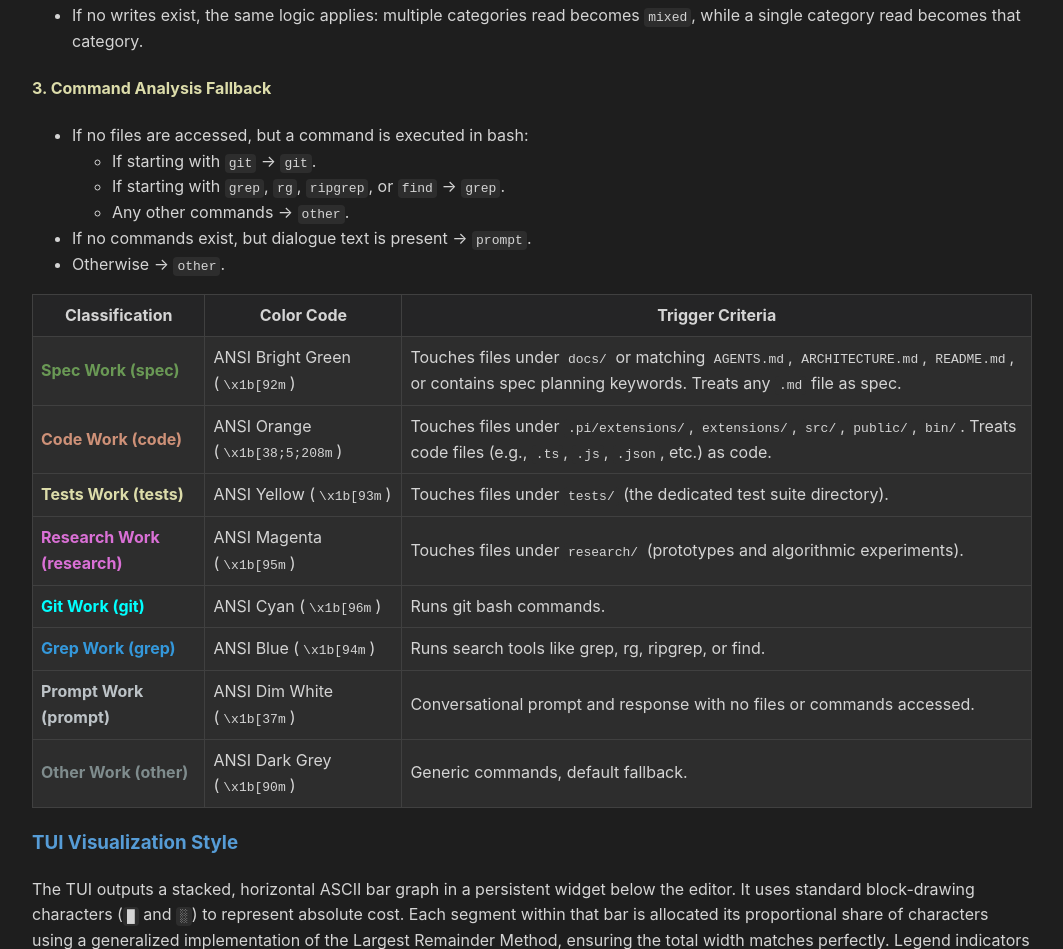
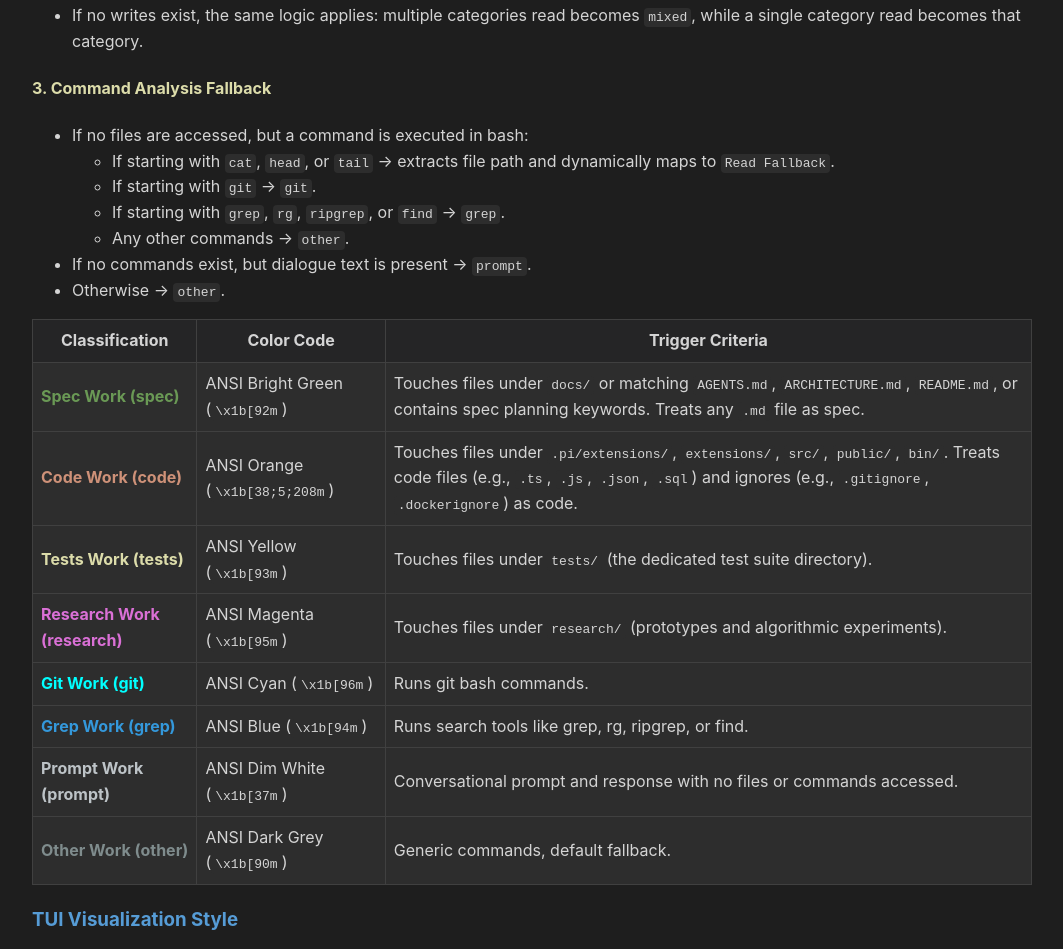
Before and after one commit to princess-pi/wtft, a plain HTML site: page docs/EXT_WTFT.html in a window 1280 px wide. Shown: the part 1497-2446 px from the top of the page, without its empty margins (108-1171 px from the left). Drawn offline with Linux system fonts and the light colour scheme.

Commit message:
Code and Spec Approved (Step 5): Sync WTFT html spec docs with latest .sql and cat taxonomy updates 👑π🐱

```diff
--- a/docs/EXT_WTFT.html
+++ b/docs/EXT_WTFT.html
@@ -95,6 +95,7 @@
     <ul>
         <li>If no files are accessed, but a command is executed in bash:
             <ul>
+                <li>If starting with <code>cat</code>, <code>head</code>, or <code>tail</code> -> extracts file path and dynamically maps to <code>Read Fallback</code>.</li>
                 <li>If starting with <code>git</code> -> <code>git</code>.</li>
                 <li>If starting with <code>grep</code>, <code>rg</code>, <code>ripgrep</code>, or <code>find</code> -> <code>grep</code>.</li>
                 <li>Any other commands -> <code>other</code>.</li>
@@ -121,7 +122,7 @@
             <tr>
                 <td style="color: var(--accent-orange); font-weight: bold;">Code Work (code)</td>
                 <td>ANSI Orange (<code>\x1b[38;5;208m</code>)</td>
-                <td>Touches files under <code>.pi/extensions/</code>, <code>extensions/</code>, <code>src/</code>, <code>public/</code>, <code>bin/</code>. Treats code files (e.g., <code>.ts</code>, <code>.js</code>, <code>.json</code>, etc.) as code.</td>
+                <td>Touches files under <code>.pi/extensions/</code>, <code>extensions/</code>, <code>src/</code>, <code>public/</code>, <code>bin/</code>. Treats code files (e.g., <code>.ts</code>, <code>.js</code>, <code>.json</code>, <code>.sql</code>) and ignores (e.g., <code>.gitignore</code>, <code>.dockerignore</code>) as code.</td>
             </tr>
             <tr>
                 <td style="color: var(--accent-yellow); font-weight: bold;">Tests Work (tests)</td>
```
